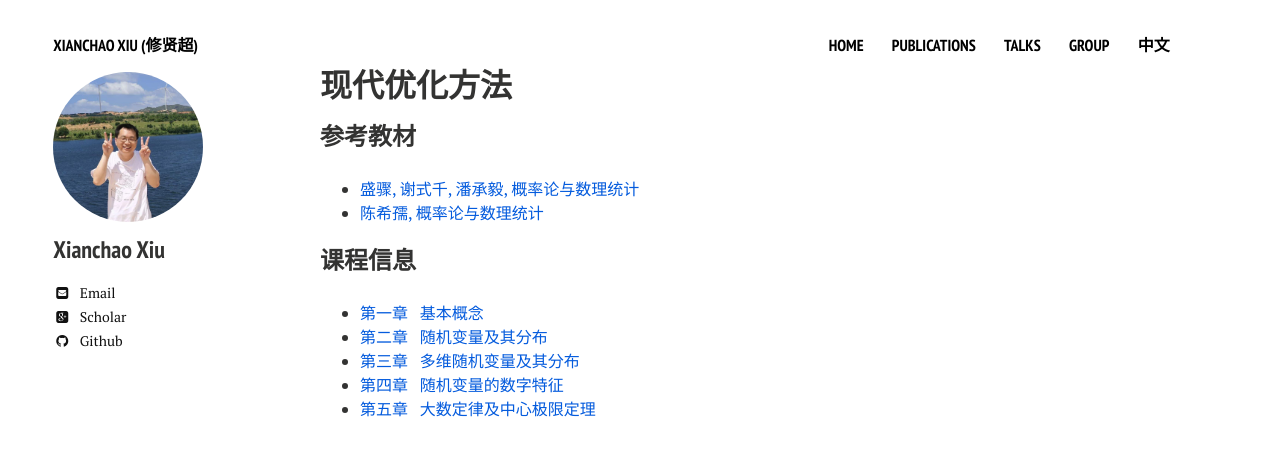
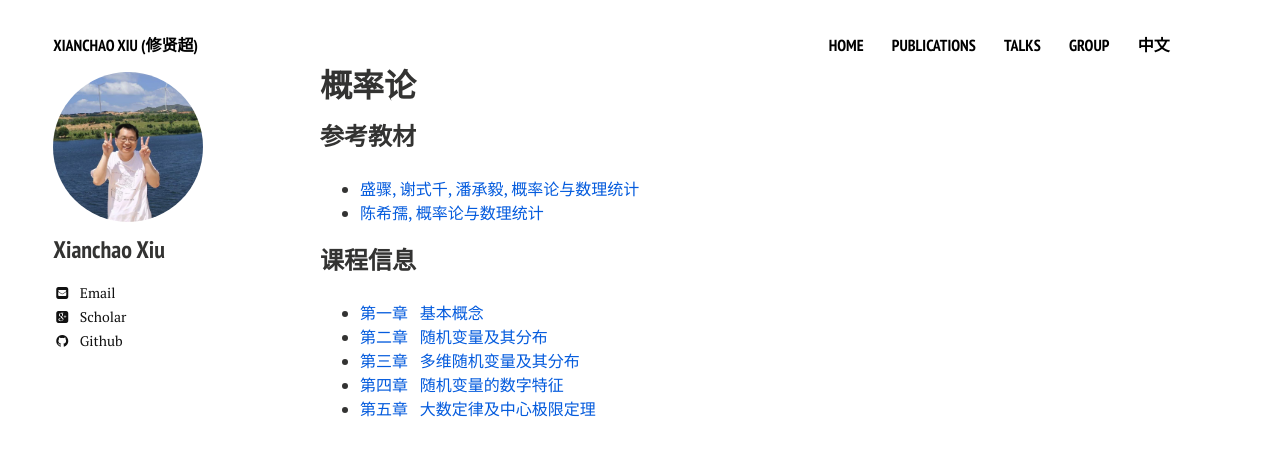
Before and after one commit to xianchaoxiu/xianchaoxiu.github.io, a Jekyll site: the page built from chinese/PRO/index.md, in a window 1280 px wide. Shown: the top 456 px of the page. Built offline with Jekyll 4.4.1, drawn with Linux system fonts in a browser that asks for light colours; nearby versions of some CDN libraries.

Commit message:
Update index.md

```diff
--- a/chinese/PRO/index.md
+++ b/chinese/PRO/index.md
@@ -1,6 +1,6 @@
 ---
 layout: page
-title: 现代优化方法
+title: 概率论
 comments: false
 share: false
 ---
```
